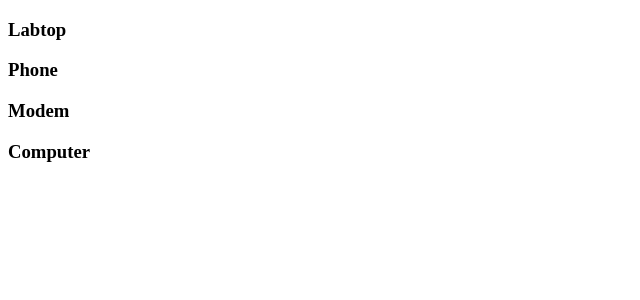
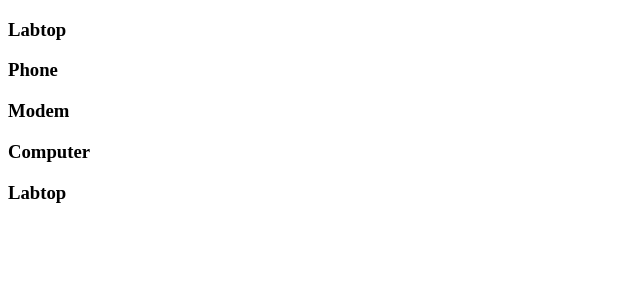
Before and after one commit to AmirTaki/React-JS-Tutorial-For-Beginners, a React (Create React App) app in the folder myproject/: page / in a window 1280 px wide. Shown: the top 300 px of the page, without its empty margins (0-640 px from the left). Built offline with nearby package versions, Linux system fonts and the light colour scheme.

Commit message:
Understanding Keys

```diff
--- a/myproject/src/components/Product.jsx
+++ b/myproject/src/components/Product.jsx
@@ -1,6 +1,6 @@
 const Product = () => {
-    const products = ["Labtop", "Phone", "Modem", "Computer"]
-    const productList = products.map((product) => (<h3>{product}</h3>))
+    const products = ["Labtop", "Phone", "Modem", "Computer", "Labtop"]
+    const productList = products.map((product) => (<h3 key = {product}>{product}</h3>))
     return(
         <>
             {productList}
```
